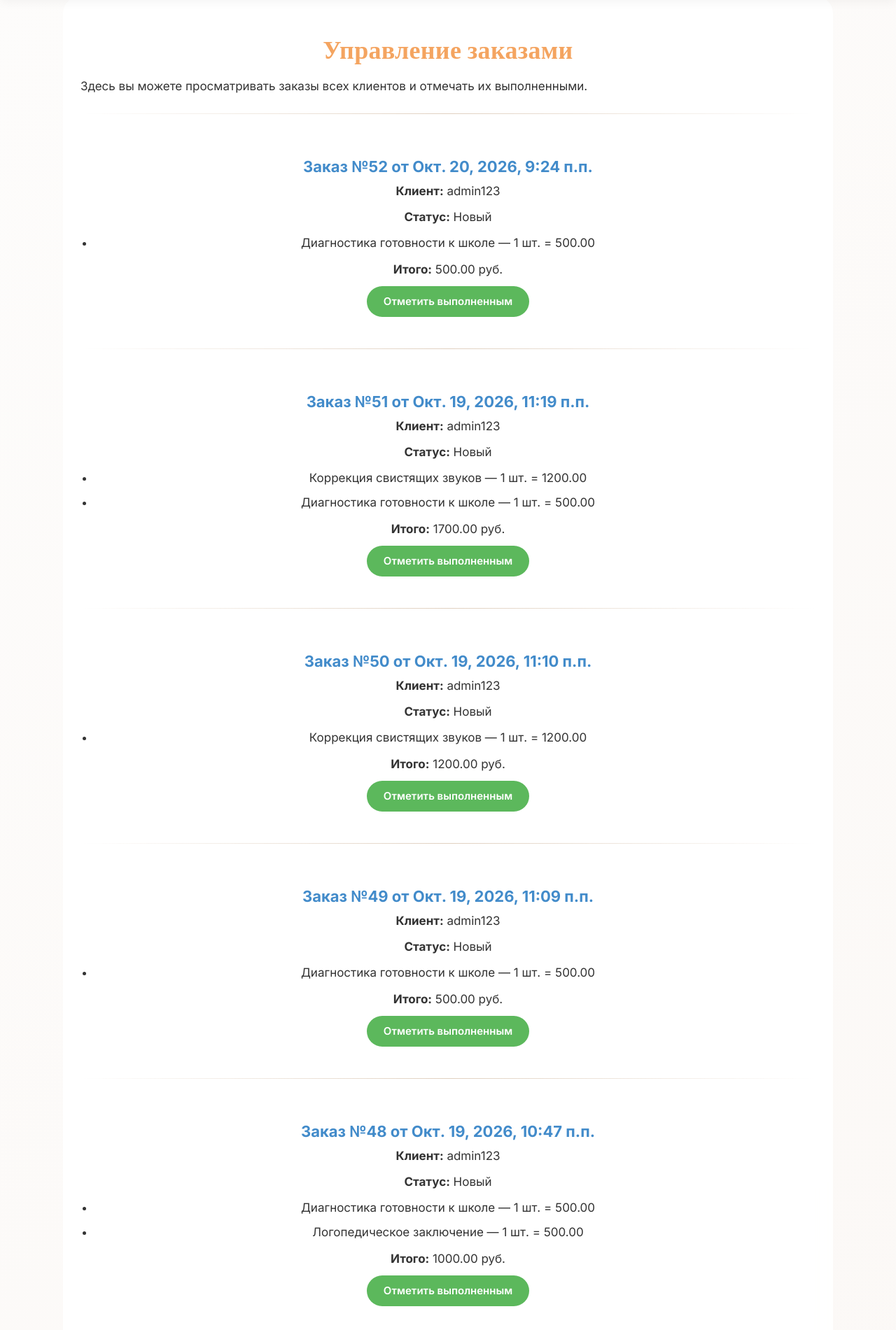
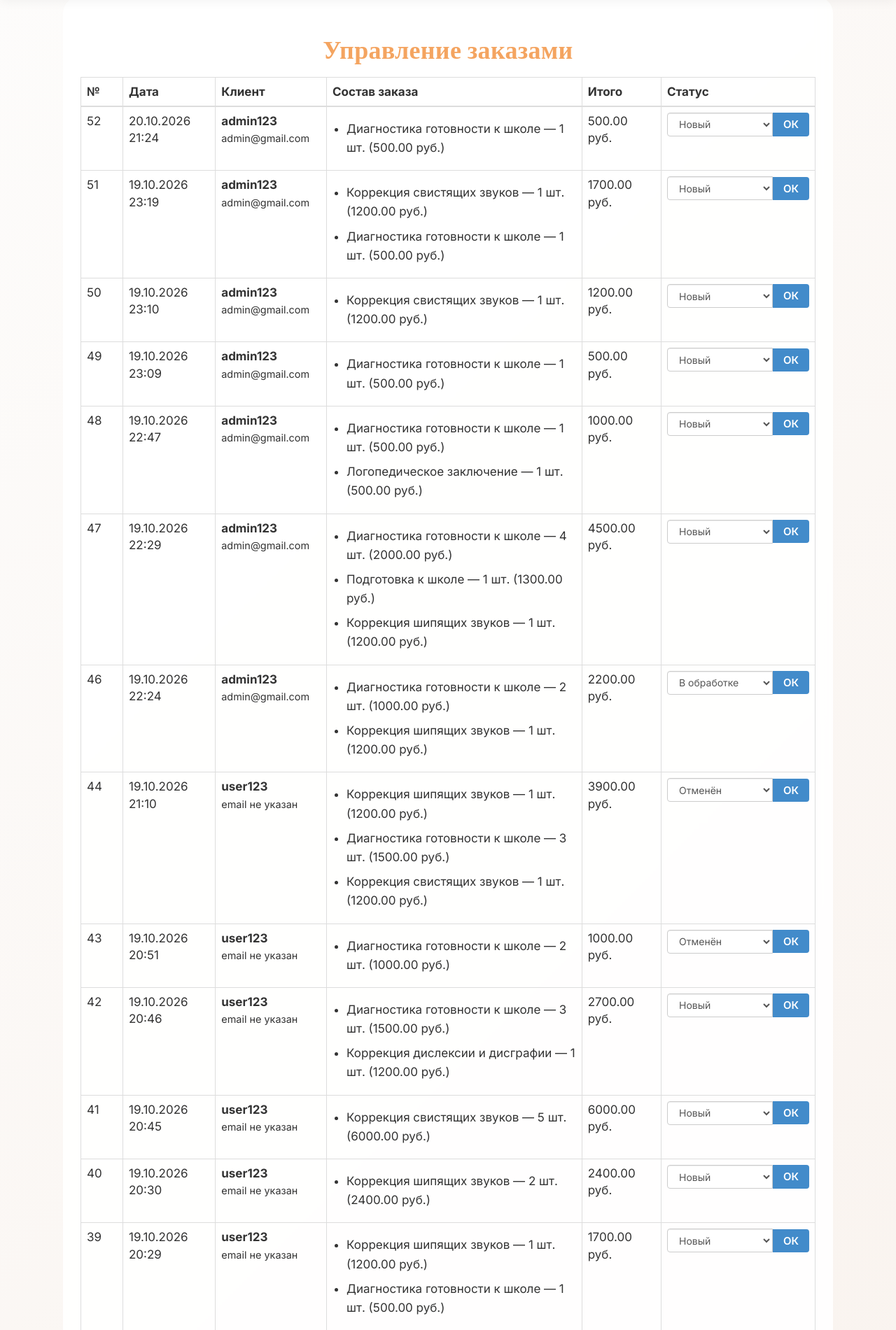
Before and after one commit to Lenchis21/DjangoSite, a Django app: page /manage/orders/ in a window 1280 px wide. Shown: the part 75-1976 px from the top of the page at 70% size. Run offline with Django 3.2, Linux system fonts and the light colour scheme; a user stored in the database is signed in; data comes from the database, SQL or seed files in the repository; both versions use the stored data as it was after the commit; some libraries are stand-ins or nearby versions.

Commit message:
20.10.26

```diff
--- a/DjangoSite/DjangoSite/urls.py
+++ b/DjangoSite/DjangoSite/urls.py
@@ -54,6 +54,8 @@ urlpatterns = [
     path('myorders/', views.my_orders, name='my_orders'),
     path('manage/orders/', views.orders_manage, name='orders_manage'),
     path('manage/orders/<int:order_id>/done/', views.order_done, name='order_done'),
+
+    path('manage/orders/update/<int:order_id>/', views.order_update_status, name='order_update_status'),
 ]
 
 urlpatterns += static(settings.MEDIA_URL, document_root=settings.MEDIA_ROOT)
--- a/DjangoSite/app/models.py
+++ b/DjangoSite/app/models.py
@@ -1,7 +1,3 @@
-from pyexpat import model
-from tabnanny import verbose
-from turtle import mode
-from unicodedata import category
 from django.db import models
 from django.contrib import admin
 from datetime import datetime
@@ -106,8 +102,13 @@ class Order(models.Model):
     STATUS_CHOICES = (
         ('cart', 'Корзина'),
         ('new', 'Новый'),
+        ('processing', 'В обработке'),
         ('done', 'Выполнен'),
+        ('cancelled', 'Отменён'),
     )
+
+
+
     customer = models.ForeignKey(
         User, null=True, blank=True,
         on_delete=models.SET_NULL,
--- a/DjangoSite/app/static/app/content/site.css
+++ b/DjangoSite/app/static/app/content/site.css
@@ -369,8 +369,7 @@ hr {
 }
 
 .catalog-card-btn {
-    align-self: flex-start;
-    margin-top: 8px;
+    align-self: center;
 }
 
 
--- a/DjangoSite/app/templates/app/cart/orders_manage.html
+++ b/DjangoSite/app/templates/app/cart/orders_manage.html
@@ -2,30 +2,81 @@
 {% block content %}
 
 <h1 class="title">Управление заказами</h1>
-<p class="description">Здесь вы можете просматривать заказы всех клиентов и отмечать их выполненными.</p>
 
+{% if orders %}
+<table class="table table-bordered description mt-4">
+    <thead>
+        <tr>
+            <th style="width: 60px;">№</th>
+            <th>Дата</th>
+            <th>Клиент</th>
+            <th>Состав заказа</th>
+            <th>Итого</th>
+            <th style="width: 220px;">Статус</th>
+        </tr>
+    </thead>
+    <tbody>
         {% for order in orders %}
-<hr />
-<div class="info-block">
-    <h2 class="subtitle">Заказ №{{ order.id }} от {{ order.date }}</h2>
-    <p class="description">
-        <b>Клиент:</b>
-        {% if order.customer %}{{ order.customer.username }}
-        {% else %}<i>удалённый клиент</i>{% endif %}
-    </p>
-    <p class="description"><b>Статус:</b> {{ order.get_status_display }}</p>
-    <ul class="description">
+        <tr>
+            <td>{{ order.id }}</td>
+            <td>{{ order.date|date:"d.m.Y H:i" }}</td>
+
+            <!-- Информация о клиенте -->
+            <td>
+                {% if order.customer %}
+                <b>{{ order.customer.username }}</b><br>
+                <small>{{ order.customer.email|default:"email не указан" }}</small>
+                {% else %}
+                <i>Удалённый клиент</i>
+                {% endif %}
+            </td>
+
+            <!-- Состав заказа -->
+            <td>
+                <ul>
                     {% for item in order.orderitem_set.all %}
-        <li>{{ item.service.name }} — {{ item.quantity }} шт. = {{ item.subtotal }}</li>
+                    <li>{{ item.service.name }} — {{ item.quantity }} шт. ({{ item.subtotal }} руб.)</li>
                     {% endfor %}
                 </ul>
-    <p class="description"><b>Итого:</b> {{ order.total }} руб.</p>
+                {% if order.comment %}
+                <div">
+                    <b>Комментарий:</b> {{ order.comment }}
+                </div>
+                {% endif %}
+            </td>
 
-    {% if order.status == 'new' %}
-    <a href="{% url 'order_done' order.id %}" class="btn-base btn-green">Отметить выполненным</a>
+            <td>{{ order.total }} руб.</td>
+
+            <!-- Форма смены статуса -->
+            <td>
+                <form method="POST" action="{% url 'order_update_status' order.id %}">
+                    {% csrf_token %}
+                    <div class="input-group">
+                        <select name="status" class="form-control" style="height: 34px;">
+                            {% for value, display in order.STATUS_CHOICES %}
+                            {% if value != 'cart' %}
+                            <option value="{{ value }}" {% if order.status == value %}selected{% endif %}>
+                                {{ display }}
+                            </option>
                             {% endif %}
+                            {% endfor %}
+                        </select>
+                        <span class="input-group-btn">
+                            <button type="submit" class="btn-base btn-blue" style="padding: 6px 15px; border-radius: 0 4px 4px 0;">
+                                ОК
+                            </button>
+                        </span>
                     </div>
-{% empty %}
-<p class="description">Заказов нет.</p>
+                </form>
+            </td>
+        </tr>
         {% endfor %}
+    </tbody>
+</table>
+{% else %}
+<div class="info-block">
+    <p class="description">Заказов пока нет.</p>
+</div>
+{% endif %}
+
 {% endblock %}
--- a/DjangoSite/app/templates/app/services/catalog.html
+++ b/DjangoSite/app/templates/app/services/catalog.html
@@ -11,9 +11,9 @@
                 <a href="{{ category.get_absolute_url }}" class="subtitle">{{ category.name }}</a>
                 <div class="description catalog-card-desc">{{ category.description|truncatewords:20 }}</div>
 
-                <div class="text-center">
-                    <a href="{{ category.get_absolute_url }}" class="btn-base btn-brand">Смотреть услуги</a>
-                </div>
+
+                    <a href="{{ category.get_absolute_url }}" class="btn-base btn-brand catalog-card-btn">Смотреть услуги</a>
+
             </div>
         </div>
     </div>
--- a/DjangoSite/app/views.py
+++ b/DjangoSite/app/views.py
@@ -161,6 +161,7 @@ def blogpost(request, parametr):
             'form': form,
         }
     )
+
 def newpost(request):
     assert isinstance(request, HttpRequest)
 
@@ -254,22 +255,7 @@ def get_cart(request):
     return cart
 
 
-@login_required
-def cart_checkout(request):
-    raise Exception("СТОП! ФОРМА ДОШЛА ДО СЕРВЕРА!") # <--- ДОБАВЬТЕ ЭТУ СТРОКУ
 
-    cart = get_cart(request)
-
-    if request.method == "POST":
-        # Выведем в консоль ВСЁ, что пришло
-        print("=== ПРИШЕЛ POST ЗАПРОС ===")
-        print(request.POST)
-
-        # Временно прервем выполнение и покажем данные на экране
-        return HttpResponse(f"<h1>Данные, которые пришли:</h1><p>{request.POST}</p>")
-
-    # Если это GET-запрос (просто открыли страницу)
-    return HttpResponse("<h1>Это GET-запрос. Оформите заказ через корзину.</h1>")
 
 @login_required
 def cart_view(request):
@@ -423,3 +409,17 @@ def order_done(request, order_id):
     order.status = 'done'
     order.save()
     return redirect('orders_manage')
+
+@staff_member_required
+def order_update_status(request, order_id):
+    """Изменение статуса заказа менеджером."""
+    order = get_object_or_404(Order, id=order_id)
+
+    if request.method == "POST":
+        new_status = request.POST.get('status')
+        # Проверяем, что статус существует в модели
+        if new_status in dict(Order.STATUS_CHOICES):
+            order.status = new_status
+            order.save()
+
+    return redirect('orders_manage')
```
Also changed, not shown: DjangoSite/app/static/app/scripts/cart.js (deleted, +0 -58 lines), DjangoSite/app/templates/app/cart/cart.html (+11 -1 lines), DjangoSite/app/templates/app/cart/my_orders.html (+37 -12 lines), DjangoSite/app/migrations/0007_auto_20261019_2210.py (added), DjangoSite/db.sqlite3, 1 other file. Lines whose indentation alone changed are shown as unchanged.
